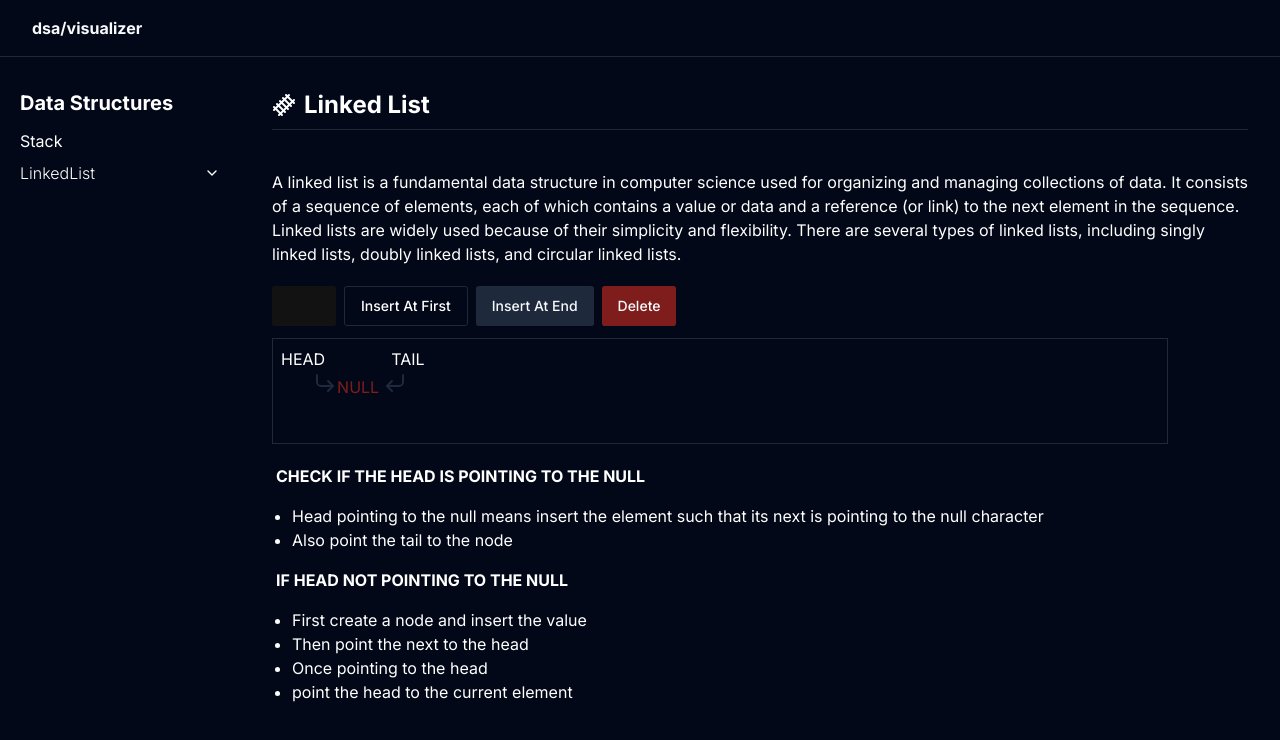
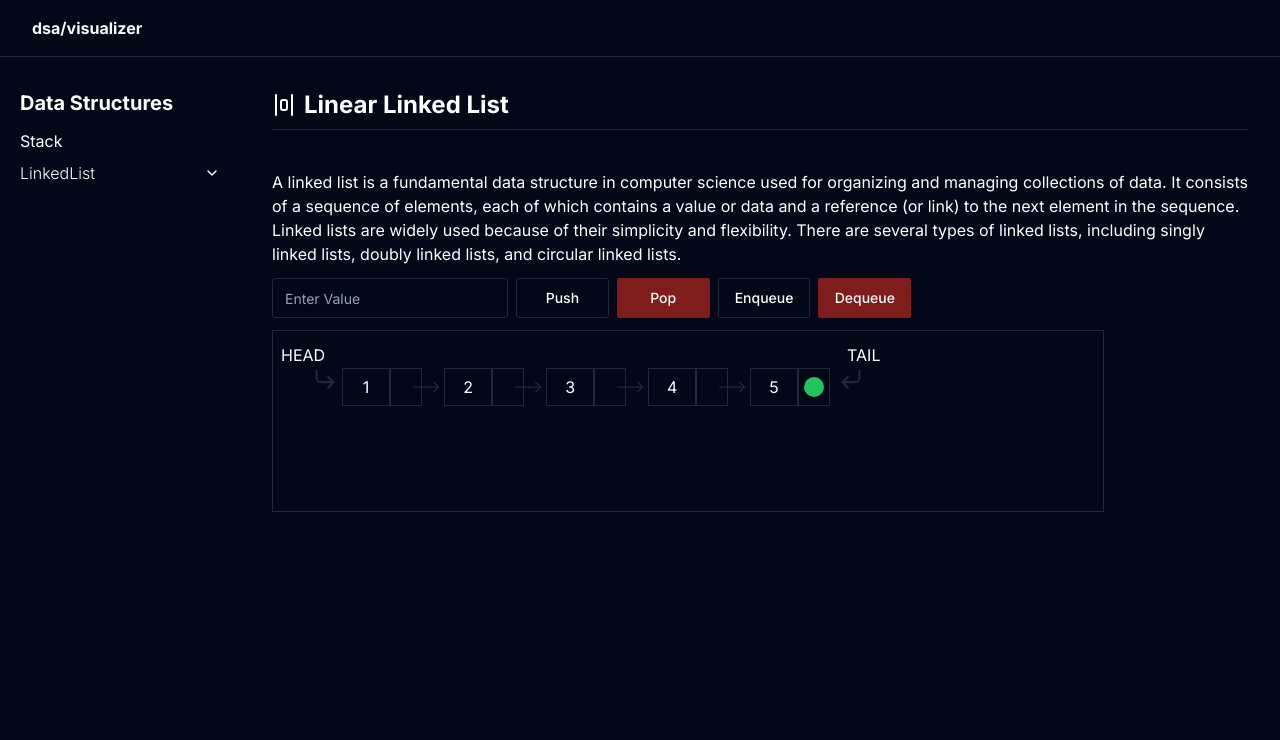
Before and after one commit to AryanThakur01/DSA_visualizer, a Next.js app: page /linearll in a window 1280 px wide. Shown: the top 740 px of the page. Built offline with nearby package versions, Linux system fonts and the light colour scheme.

Commit message:
feat: add the linearLL push, pop, enqueue, dequeu features

```diff
--- a/src/app/(dataStructures)/linearll/page.tsx
+++ b/src/app/(dataStructures)/linearll/page.tsx
@@ -1,33 +1,26 @@
-import { TrainTrack } from "lucide-react";
-import SinglyLinearLL from "./components/SinglyLinearLL";
+// import { TrainTrack } from "lucide-react";
+// import SinglyLinearLL from "./components/SinglyLinearLL";
+import LinearLL from "@/components/dsComps/linearll/LinearLL";
 
 type Props = {};
 
 export default function page({}: Props) {
   return (
     <>
-      <article>
-        <h1
-          id="Stack"
-          className="font-bold text-2xl flex flex-row-reverse items-center gap-2 w-fit"
-        >
-          Linked List
-          <TrainTrack />
-        </h1>
-        <hr className="border-border mt-2 mb-10" />
-        <p>
-          A linked list is a fundamental data structure in computer science used
-          for organizing and managing collections of data. It consists of a
-          sequence of elements, each of which contains a value or data and a
-          reference (or link) to the next element in the sequence. Linked lists
-          are widely used because of their simplicity and flexibility. There are
-          several types of linked lists, including singly linked lists, doubly
-          linked lists, and circular linked lists.
-        </p>
-      </article>
-      <div className="my-5 md:max-w-[70vw]">
-        <SinglyLinearLL />
-      </div>
+      <LinearLL />
+      {/* <article> */}
+      {/*   <h1 */}
+      {/*     id="Stack" */}
+      {/*     className="font-bold text-2xl flex flex-row-reverse items-center gap-2 w-fit" */}
+      {/*   > */}
+      {/*     Linked List */}
+      {/*     <TrainTrack /> */}
+      {/*   </h1> */}
+      {/*   <hr className="border-border mt-2 mb-10" /> */}
+      {/* </article> */}
+      {/* <div className="my-5 md:max-w-[70vw]"> */}
+      {/*   <SinglyLinearLL /> */}
+      {/* </div> */}
     </>
   );
 }
--- a/src/app/globals.css
+++ b/src/app/globals.css
@@ -4,6 +4,7 @@
 
 @layer base {
   :root {
+    --success: 142 71% 45%;
     --background: 0 0% 100%;
     --foreground: 222.2 84% 4.9%;
     --card: 0 0% 100%;
--- /dev/null
+++ b/src/components/dsComps/linearll/LinearLL.tsx
@@ -0,0 +1,24 @@
+import { FC } from "react";
+import Template from "../Template";
+import { AlignVerticalSpaceAround } from "lucide-react";
+import LinearLLAnimation from "./LinearLLAnimation";
+
+interface ILinearLL {}
+
+const LinearLL: FC<ILinearLL> = () => {
+  return (
+    <>
+      <Template
+        title="Linear Linked List"
+        icon={<AlignVerticalSpaceAround className="rotate-90" />}
+        intro=" A linked list is a fundamental data structure in computer science used for organizing and managing collections of data. It consists of a sequence of elements, each of which contains a value or data and a reference (or link) to the next element in the sequence. Linked lists are widely used because of their simplicity and flexibility. There are several types of linked lists, including singly linked lists, doubly linked lists, and circular linked lists. "
+      >
+        <LinearLLAnimation />
+        {/* <StackAnimation /> */}
+        {/* <Cprogramme /> */}
+      </Template>
+    </>
+  );
+};
+
+export default LinearLL;
--- /dev/null
+++ b/src/components/dsComps/linearll/LinearLLAnimation.tsx
@@ -0,0 +1,282 @@
+"use client";
+import { Button } from "@/components/ui/button";
+import { Input } from "@/components/ui/input";
+import {
+  ArrowDown,
+  CircleIcon,
+  CornerDownLeftIcon,
+  CornerDownRightIcon,
+  MoveRight,
+} from "lucide-react";
+import { FC, useState } from "react";
+
+interface SinglyLinearLL {}
+
+const LinearLLAnimation: FC<SinglyLinearLL> = () => {
+  // Controllers
+  const [showTemp, setShowTemp] = useState<boolean>(false);
+  const [animating, setAnimating] = useState<boolean>(false);
+  const [popping, setPopping] = useState(false);
+  const [dequing, setDequing] = useState(false);
+
+  const [selectedBlock, setSelectedBlock] = useState<number | null>(); // temp
+  const [value, setValue] = useState<string>(""); // Input
+  const [llElems, setLLElems] = useState<string[]>(["1", "2", "3", "4", "5"]); // Update LL
+  const [ptrHead, setPtrHead] = useState<boolean>(false); // Head Pointer
+  const [ptrTail, setPtrTail] = useState<boolean>(false); // Tail Pointer
+  const [showAddress, setShowAddress] = useState<boolean>(false); //next
+
+  const enqueue = () => {
+    if (!value.trim()) {
+      setValue("");
+      return;
+    }
+    setAnimating(true);
+
+    if (!value.trim()) {
+      setValue("");
+      return;
+    }
+    setShowTemp(true);
+    setShowAddress(false);
+    setAnimating(true);
+
+    let step = 1;
+    let selectorInt = setInterval(() => {
+      switch (step) {
+        case 1:
+          setSelectedBlock(llElems.length - 1);
+          break;
+        case 2:
+          setPtrTail(true);
+          break;
+        case 3:
+          setLLElems([...llElems, value]);
+          setSelectedBlock(null);
+          setAnimating(false);
+          setShowTemp(false);
+          setPtrTail(false);
+          setValue("");
+          clearInterval(selectorInt);
+          break;
+      }
+      step++;
+    }, 1000);
+  };
+  const dequeue = () => {
+    if (!llElems.length) return;
+    setAnimating(true);
+
+    let step = 1;
+    let selectorInt = setInterval(() => {
+      switch (step) {
+        case 1:
+          setDequing(true);
+          break;
+        case 2:
+          setPtrHead(false);
+          setDequing(false);
+          setLLElems(llElems.splice(0, llElems.length - 1));
+          setAnimating(false);
+          clearInterval(selectorInt);
+          break;
+      }
+      step++;
+    }, 1000);
+  };
+  const pop = () => {
+    if (!llElems.length) return;
+    setAnimating(true);
+
+    let step = 1;
+    let selectorInt = setInterval(() => {
+      switch (step) {
+        case 1:
+          setPopping(true);
+          break;
+        case 2:
+          setPtrHead(false);
+          setPopping(false);
+          setLLElems(llElems.splice(1));
+          setAnimating(false);
+          clearInterval(selectorInt);
+          break;
+      }
+      step++;
+    }, 1000);
+  };
+  const push = () => {
+    if (!value.trim()) {
+      setValue("");
+      return;
+    }
+    setShowTemp(true);
+    setAnimating(true);
+
+    let step = 1;
+    let selectorInt = setInterval(() => {
+      switch (step) {
+        case 1:
+          setSelectedBlock(0);
+          break;
+        case 2:
+          setShowAddress(true);
+          break;
+        case 3:
+          setPtrHead(true);
+          break;
+        case 4:
+          setPtrHead(false);
+          setLLElems([value, ...llElems]);
+
+          setValue("");
+          setSelectedBlock(null);
+          setAnimating(false);
+          setShowTemp(false);
+          setShowAddress(false);
+          clearInterval(selectorInt);
+          break;
+      }
+      step++;
+    }, 1000);
+  };
+  return (
+    <>
+      <div className="my-3">
+        <div className="w-fit flex  gap-2">
+          <div className="flex gap-1">
+            <Input
+              disabled={animating}
+              placeholder="Enter Value"
+              type="text"
+              value={value}
+              onChange={(e) => {
+                setValue(e.target.value);
+              }}
+              onKeyDown={(e) => {
+                if (e.key === "Enter") push();
+              }}
+            />
+          </div>
+          <div className="grid grid-cols-2 md:grid-cols-4 gap-2">
+            <Button variant="outline" onClick={push} disabled={animating}>
+              Push
+            </Button>
+            <Button variant="destructive" disabled={animating} onClick={pop}>
+              Pop
+            </Button>
+            <Button variant="outline" disabled={animating} onClick={enqueue}>
+              Enqueue
+            </Button>
+            <Button
+              variant="destructive"
+              disabled={animating}
+              onClick={dequeue}
+            >
+              Dequeue
+            </Button>
+          </div>
+        </div>
+      </div>
+      <div className="overflow-x-scroll md:w-[65vw] border border-border p-2 py-8">
+        <div className="flex gap-3 text-center w-fit">
+          <div className="relative bottom-5">
+            <h3>HEAD</h3>
+            {ptrHead ? (
+              <ArrowDown className="scale-105 text-border relative left-4 stroke-primary" />
+            ) : (
+              <CornerDownRightIcon
+                className={`scale-105 text-border relative left-8  ${
+                  popping
+                    ? llElems.length !== 1
+                      ? "stroke-destructive"
+                      : "stroke-success"
+                    : ""
+                }`}
+              />
+            )}
+          </div>
+          {!llElems.length ? (
+            <div
+              className={`p-2 items-center flex text-success border ${
+                selectedBlock ? "border-destructive" : "border-transparent"
+              }`}
+            >
+              NULL
+            </div>
+          ) : (
+            <>
+              {llElems.map((val: string, index: number) => (
+                <div
+                  className={`w-fit p-1 border flex ${
+                    selectedBlock === index ||
+                    (popping && index === 1) ||
+                    (dequing && index === llElems.length - 2)
+                      ? "border-destructive"
+                      : "border-transparent"
+                  }`}
+                >
+                  <div className="rounded-none border border-border min-w-[3rem] flex justify-center items-center px-1">
+                    {val}
+                  </div>
+                  <div
+                    className={`rounded-none border border-border min-w-[2rem] flex justify-center items-center `}
+                  >
+                    {!ptrTail &&
+                    ((dequing && index === llElems.length - 2) ||
+                      index === llElems.length - 1 ||
+                      (popping && index === 0)) ? (
+                      <CircleIcon className="stroke-none fill-success" />
+                    ) : (
+                      <MoveRight
+                        className={`scale-125 stroke-1 relative left-5 text-border ${
+                          ptrTail &&
+                          index === llElems.length - 1 &&
+                          "text-primary"
+                        }`}
+                      />
+                    )}
+                  </div>
+                </div>
+              ))}
+            </>
+          )}
+          <div className="relative bottom-5">
+            <h3>TAIL</h3>
+            {ptrTail ? (
+              <ArrowDown className="scale-105 text-border relative left-4 stroke-primary" />
+            ) : (
+              <CornerDownLeftIcon
+                className={`scale-105 text-border relative right-2 ${
+                  dequing
+                    ? llElems.length === 1
+                      ? "stroke-success"
+                      : "stroke-destructive"
+                    : ""
+                }`}
+              />
+            )}
+          </div>
+        </div>
+        <div
+          className={`border w-fit p-1 flex my-3 ${
+            ptrHead || ptrTail ? "border-primary" : "border-transparent"
+          } ${showTemp ? "" : "invisible"}`}
+        >
+          <div className="rounded-none border border-border p-1 min-w-[3rem] text-center">
+            {value.trim() ? value : "-"}
+          </div>
+          <div className="rounded-none border border-border p-1 w-fit">
+            {showAddress ? (
+              <CircleIcon className="fill-destructive stroke-none" />
+            ) : (
+              <></>
+            )}
+          </div>
+        </div>
+      </div>
+    </>
+  );
+};
+
+export default LinearLLAnimation;
--- a/tailwind.config.ts
+++ b/tailwind.config.ts
@@ -50,6 +50,7 @@ module.exports = {
           DEFAULT: "hsl(var(--card))",
           foreground: "hsl(var(--card-foreground))",
         },
+        success: "hsl(var(--success))",
       },
       borderRadius: {
         lg: "var(--radius)",
```
Also changed, not shown: src/components/dsComps/stack/StackAnimation.tsx (+4 -5 lines).
